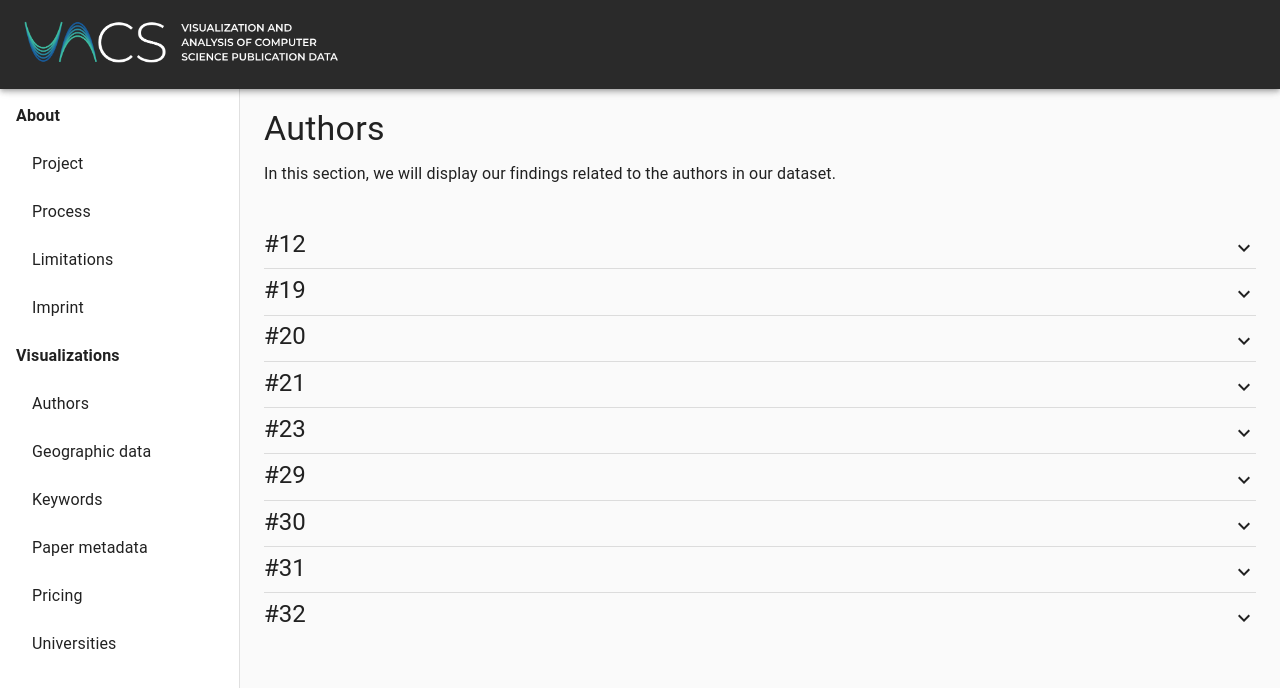
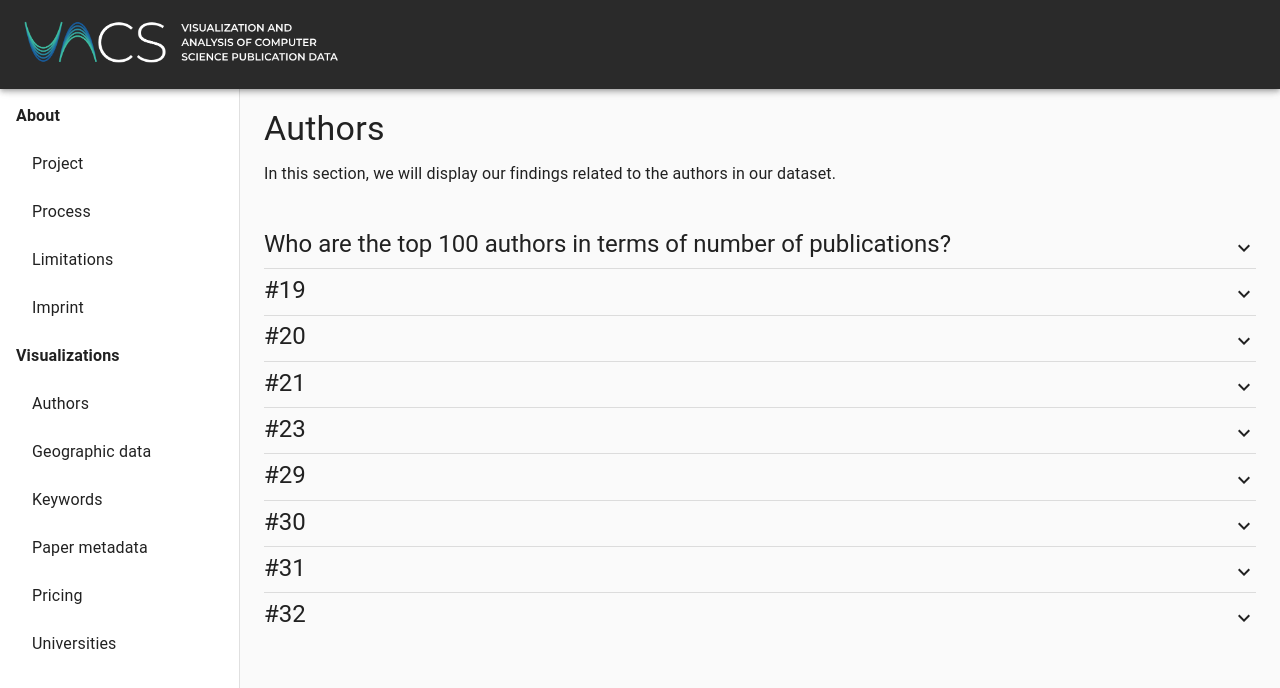
Before and after one commit to lenasrd/svac-frontend, a React (Create React App) app: page /visualizations-authors in a window 1280 px wide. Shown: the top 688 px of the page. Built offline with nearby package versions, Linux system fonts and the light colour scheme.

Commit message:
add description label

```diff
--- a/src/Question.js
+++ b/src/Question.js
@@ -36,6 +36,11 @@ const useStyles = makeStyles((theme) => ({
   },
   titleBox: {
     display: "flex",
+  },
+  infoBox: {
+    padding: "0.8em",
+    background: "#288BA244",
+    borderRadius: "0.5em",
   },
 }));
 
@@ -86,6 +91,9 @@ export default function Question(props) {
       <div>
         <Collapse in={open}>
           {props.children}
+          {props.info && (
+            <Typography className={classes.infoBox}>{props.info}</Typography>
+          )}
           {props.flourishId && (
             <div
               dangerouslySetInnerHTML={{
--- a/src/pages/VisualizationAuthorsPage.js
+++ b/src/pages/VisualizationAuthorsPage.js
@@ -23,9 +23,10 @@ export default function VisualizationAuthorsPage() {
       </Typography>
       <div className={classes.questionList}>
         <Question
-          title="#12"
+          title="Who are the top 100 authors in terms of number of publications?"
           flourishId="3139343"
           iframeHeight="2500px"
+          info="This is a descriptive text about visualization #12 that briefly explains what is displayed here."
         ></Question>
         <Divider></Divider>
         <Question title="#19" flourishId="2993152"></Question>
```
